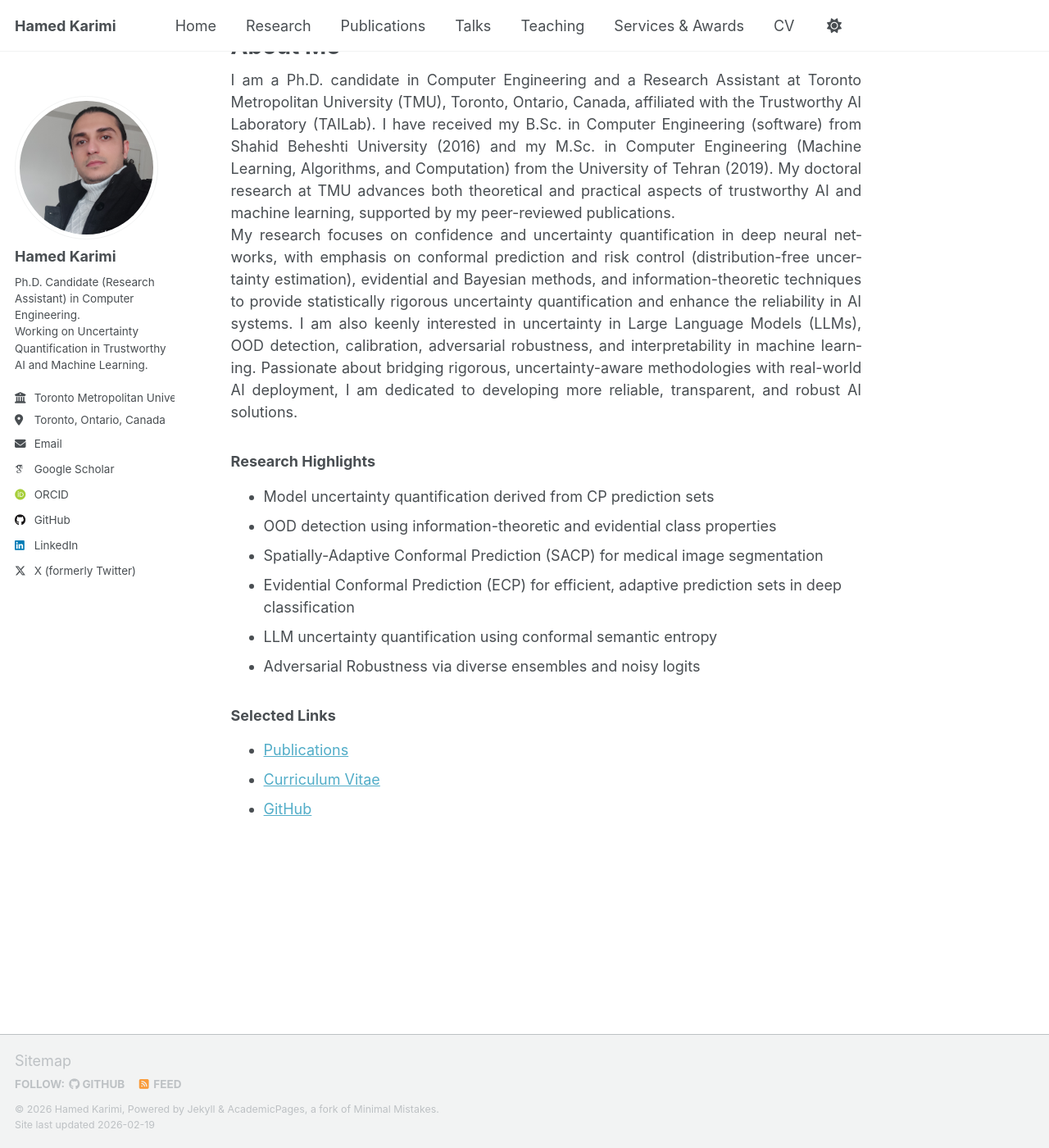
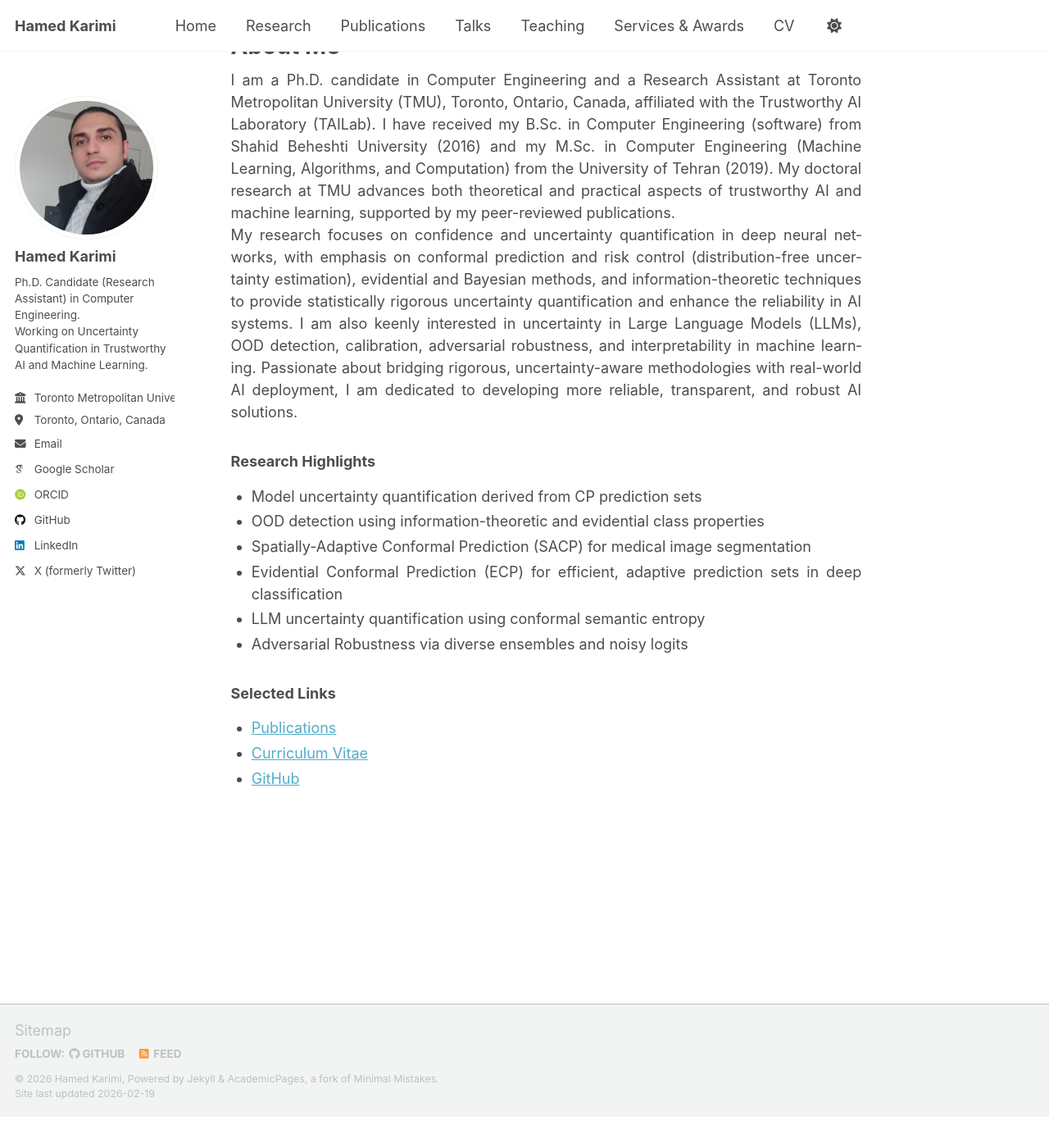
Before and after one commit to hamedmx/hamedmx.github.io, a Jekyll site: the page built from _pages/about.md, in a window 1280 px wide and 1400 px high, scrolled down 57 px. Shown: the whole window at 82% size. Built offline with Jekyll 4.4.1, drawn with Linux system fonts in a browser that asks for light colours; some web fonts are replaced; a script that is not in the unit is left out; after the commit the page ends 1419 px from its top, so only the background shows below that.

Commit message:
Update main.scss

```diff
--- a/assets/css/main.scss
+++ b/assets/css/main.scss
@@ -97,3 +97,22 @@
 html[data-theme="dark"] .cv-meta {
   color: #cfcfcf;       /* dark mode */
 }
+
+
+/* Nicely aligned/justified bullet lists inside page content */
+.page__content ul,
+.page__content ol {
+  padding-left: 1.4rem;   /* consistent indent */
+}
+
+.page__content li {
+  text-align: justify;
+  text-justify: inter-word;
+  hyphens: auto;
+  margin: 0.2rem 0;
+}
+
+/* Optional: slightly better wrapped-line alignment for long bullets */
+.page__content li p {
+  margin: 0.15rem 0;
+}
```
